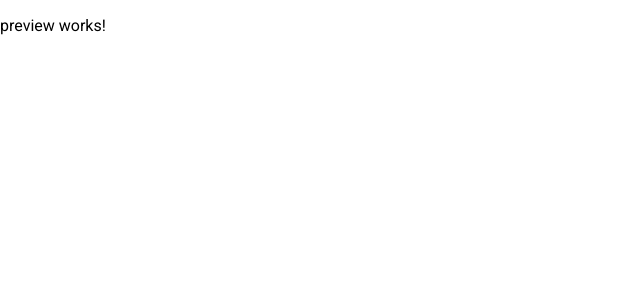
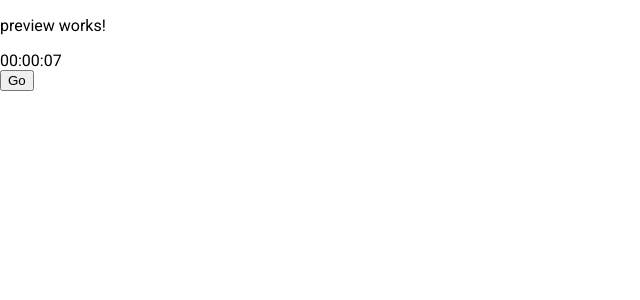
Before and after one commit to edin-fazlic/habit-reboot-frontend, an Angular app: page /habit123 in a window 1280 px wide. Shown: the top 300 px of the page, without its empty margins (0-640 px from the left). Built offline with nearby package versions, Linux system fonts and the light colour scheme.

Commit message:
Added: timer in preview component.

```diff
--- a/src/app/home/home.component.ts
+++ b/src/app/home/home.component.ts
@@ -1,4 +1,4 @@
-import { Component } from '@angular/core';
+import {Component} from '@angular/core';
 
 @Component({
   selector: 'app-home',
--- a/src/app/preview/preview.component.html
+++ b/src/app/preview/preview.component.html
@@ -1 +1,4 @@
 <p>preview works!</p>
+
+<div>{{formattedTime}}</div>
+<button type="button" (click)="navigateFurther()">Go</button>
--- a/src/app/preview/preview.component.ts
+++ b/src/app/preview/preview.component.ts
@@ -1,10 +1,34 @@
-import { Component } from '@angular/core';
+import {Component, OnDestroy} from '@angular/core';
+import {Router} from '@angular/router';
 
 @Component({
   selector: 'app-preview',
   templateUrl: './preview.component.html',
   styleUrls: ['./preview.component.css']
 })
-export class PreviewComponent {
+export class PreviewComponent implements OnDestroy {
 
+  public formattedTime: string = '';
+  private time: number;
+  private intervalId: number;
+
+  constructor(private router: Router) {
+    this.time = 0;
+    this.intervalId = setInterval(() => {
+      this.time++;
+      this.formattedTime = new Date(this.time * 1000).toISOString().slice(11, 19);
+      console.log(this.formattedTime);
+    }, 1000);
+  }
+
+  ngOnDestroy(): void {
+    clearInterval(this.intervalId)
+  }
+
+
+  navigateFurther() {
+    this.router.navigate([
+      ''
+    ]);
+  }
 }
```
